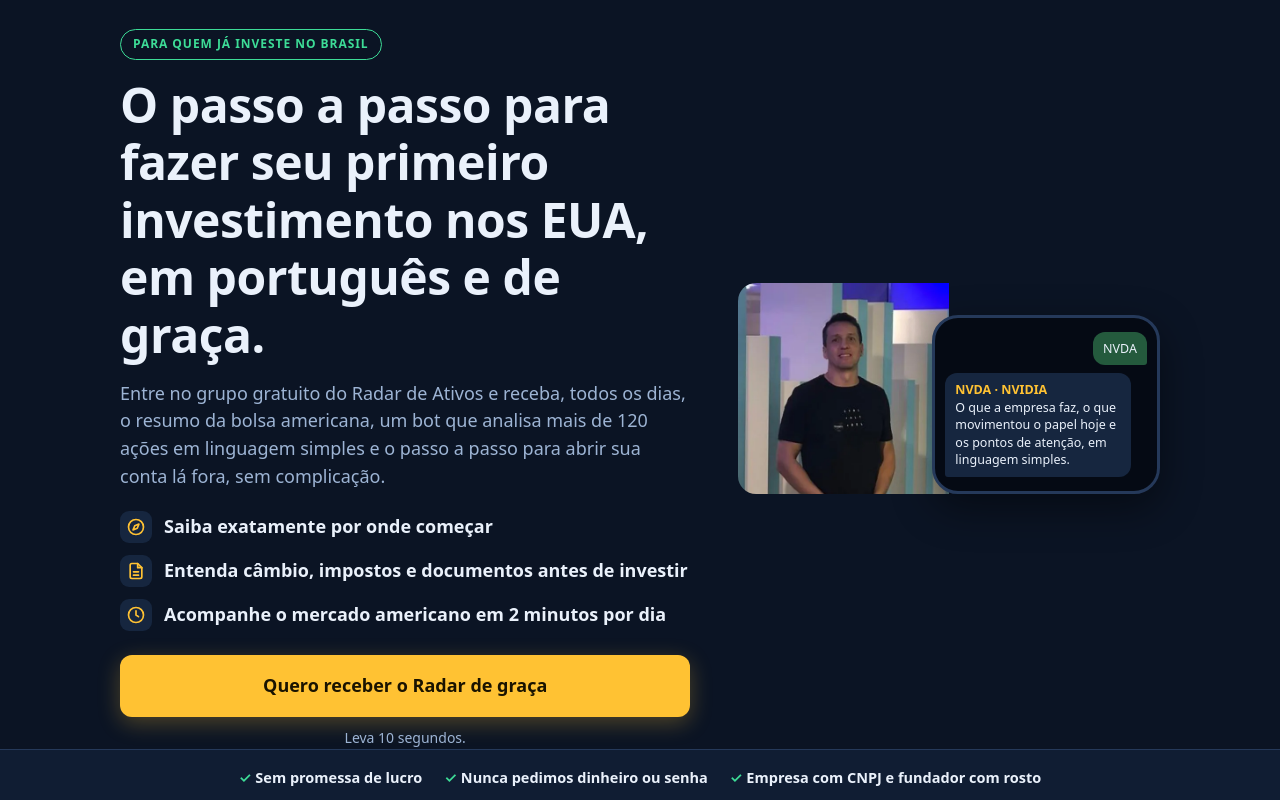
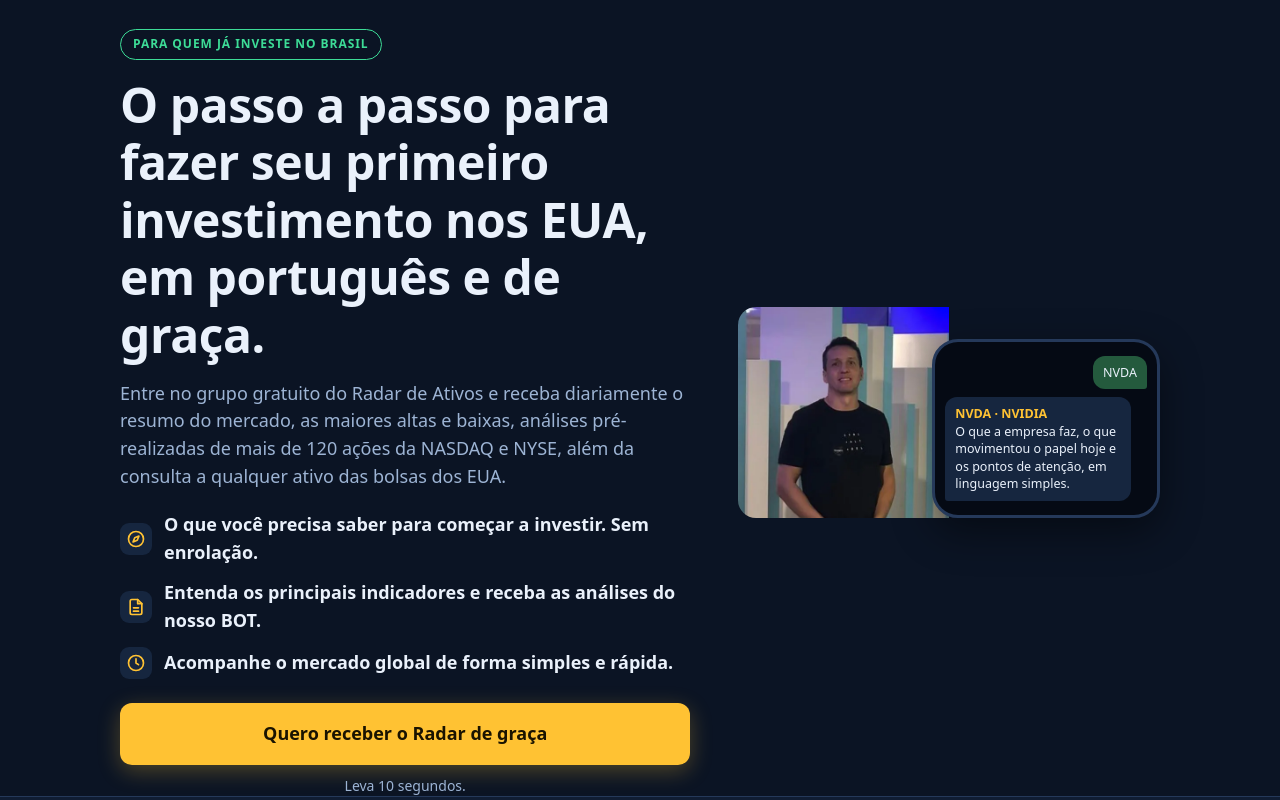
Before and after one commit to rafaeltalarico/radardeativos-site, a plain HTML site: page index.html in a window 1280 px wide. Shown: the top 800 px of the page. Drawn offline with Linux system fonts and the light colour scheme.

Commit message:
ajuste no texto sobre a explicação do radar de ativos

```diff
--- a/index.html
+++ b/index.html
@@ -134,11 +134,11 @@ footer p+p{margin-top:14px}
     <div>
       <span class="seal">PARA QUEM JÁ INVESTE NO BRASIL</span>
       <h1>O passo a passo para fazer seu primeiro investimento nos EUA, em português e de graça.</h1>
-      <p class="sub">Entre no grupo gratuito do Radar de Ativos e receba, todos os dias, o resumo da bolsa americana, um bot que analisa mais de 120 ações em linguagem simples e o passo a passo para abrir sua conta lá fora, sem complicação.</p>
+      <p class="sub">Entre no grupo gratuito do Radar de Ativos e receba diariamente o resumo do mercado, as maiores altas e baixas, análises pré-realizadas de mais de 120 ações da NASDAQ e NYSE, além da consulta a qualquer ativo das bolsas dos EUA.</p>
       <ul class="gains">
-        <li><svg aria-hidden="true"><use href="#i-compass"/></svg>Saiba exatamente por onde começar</li>
-        <li><svg aria-hidden="true"><use href="#i-doc"/></svg>Entenda câmbio, impostos e documentos antes de investir</li>
-        <li><svg aria-hidden="true"><use href="#i-clock"/></svg>Acompanhe o mercado americano em 2 minutos por dia</li>
+        <li><svg aria-hidden="true"><use href="#i-compass"/></svg>O que você precisa saber para começar a investir. Sem enrolação.</li>
+        <li><svg aria-hidden="true"><use href="#i-doc"/></svg>Entenda os principais indicadores e receba as análises do nosso BOT.</li>
+        <li><svg aria-hidden="true"><use href="#i-clock"/></svg>Acompanhe o mercado global de forma simples e rápida.</li>
       </ul>
       <a class="btn" href="#" data-link="group" data-cta="hero" data-hide-sticky>Quero receber o Radar de graça</a>
       <p class="small">Leva 10 segundos.</p>
```
Also changed, not shown: assets/foto-nasdaq.png (added), assets/rafael-sobre.webp.
